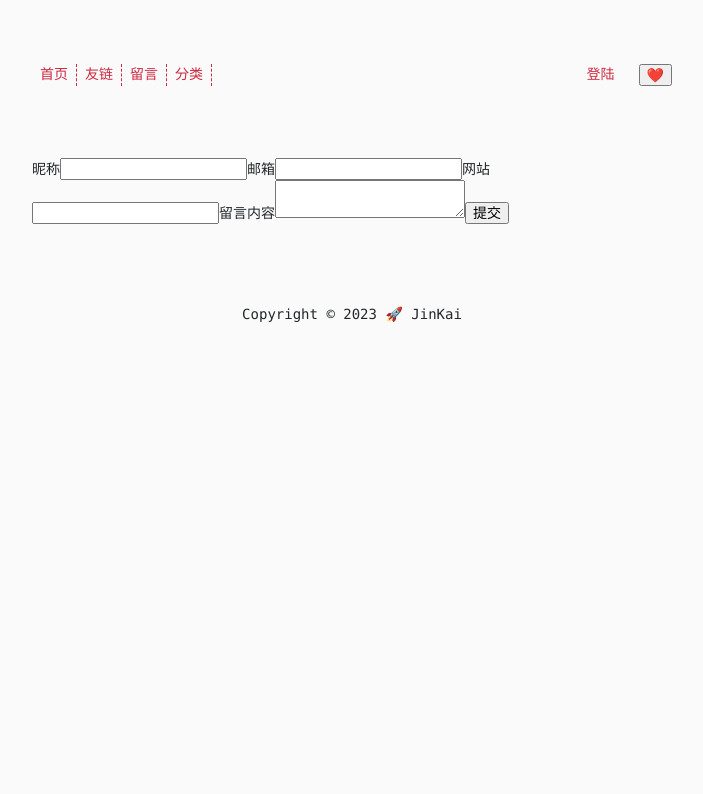
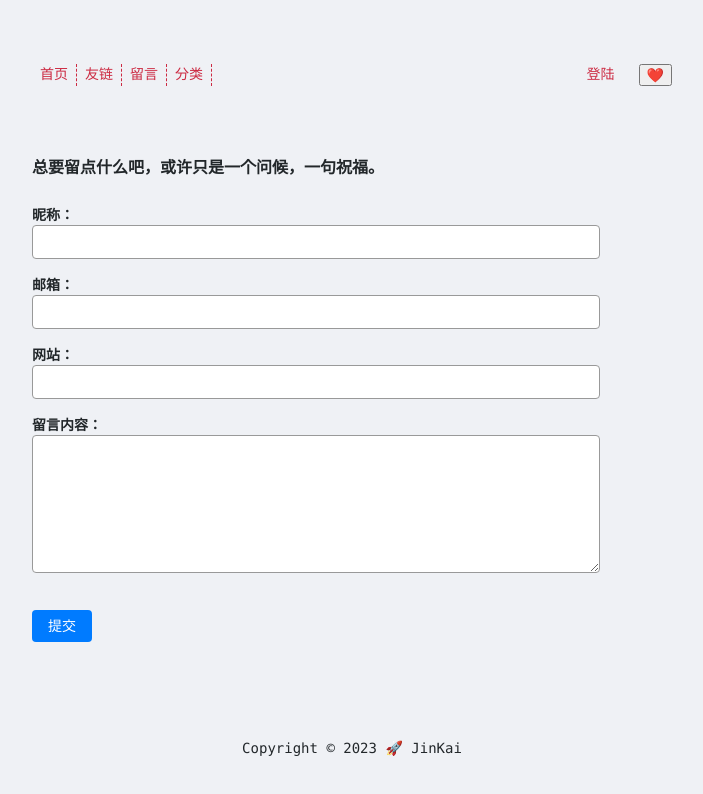
Before and after one commit to Jinmark-kai/vue-client-blog, a Vue app: page /message in a window 1280 px wide. Shown: the top 794 px of the page, without its empty margins (288-991 px from the left). Built offline with nearby package versions, Linux system fonts and the light colour scheme; what marked-gfm-heading-id, marked-mangle, notiflix would draw is missing.

Commit message:
基本完成

```diff
--- a/src/assets/global.css
+++ b/src/assets/global.css
@@ -1,6 +1,7 @@
 :root {
   color-scheme: light;
-  --theme-bg: #fafafa;
+  --theme-bg: #eff1f5;
+  --theme-card-bg: #ffffff;
   --theme-link: #567c77;
   --theme-text: #22272a;
   --theme-accent: #cc2a42;
@@ -11,7 +12,8 @@
 }
 :root.dark {
   color-scheme: dark;
-  --theme-bg: #1d1f21;
+  --theme-bg: #0e141b;
+  --theme-card-bg: #1e262f;
   --theme-link: #d480aa;
   --theme-text: #c9cacc;
   --theme-menu-bg: rgb(29 31 33 / 0.85);
@@ -61,9 +63,9 @@ html body {
   background-color: #f9f9f9;
 }
 
-::selection {
-  color: rbg(50, 143, 254);
-}
+/* ::selection {
+  color: rgb(50, 143, 254);
+} */
 
 a {
   color: inherit;
--- a/src/assets/markdown.css
+++ b/src/assets/markdown.css
@@ -50,7 +50,7 @@
 .mk p {
   margin: 1em 0;
   line-height: 1.6;
-  text-indent: 2em;
+  /* text-indent: 2em; */
 }
 
 .mk a {
--- a/src/views/article/article.vue
+++ b/src/views/article/article.vue
@@ -24,6 +24,7 @@
         <span>点赞数: {{ articleParams.like_count }}</span>
       </div>
     </div>
+    <hr class="hr-solid-content" data-content="本文完" />
     <div class="comment">
       <div v-if="isLogin">
         <label for="content">发表评论:</label>
@@ -89,7 +90,7 @@ export default {
       // 评论信息列表
       commentList: [],
       // 留言内容
-      content: "",
+      content: ""
       // 上下文信息
       // updownInfo: {},
     };
@@ -249,4 +250,26 @@ export default {
   color: var(--theme-text);
   cursor: pointer;
 }
+.hr-solid-content {
+  overflow:hidden;
+    color: #a2a9b6;
+    border: 0;
+    font-size: 12px;
+    padding: 1em 0;
+    position: relative;
+    margin: 1rem 0;
+}
+.hr-solid-content::before {
+    content: attr(data-content);
+    position: absolute;
+    padding: 0 1ch;
+    line-height: 1px;
+    border: solid #d0d0d5;
+    border-width: 0 99vw;
+    width: fit-content;
+    /* for 不支持fit-content浏览器 */
+    white-space: nowrap;
+    left: 50%;
+    transform: translateX(-50%);
+}
 </style>
--- a/src/views/home/index.vue
+++ b/src/views/home/index.vue
@@ -9,7 +9,10 @@
           <Social />
         </section>
     </header>
-    <h1 class="index_top">文章</h1>
+    <h1 class="index_top">
+      <span>文章</span>
+      <span class="top_total">文章数量:{{ total }}</span>
+    </h1>
     <div v-for="(item, index) in articleList" :key="index">
       <div class="card">
         <router-link :to="'/article/' + item.id">
@@ -17,6 +20,7 @@
           <p class="card_des">描述:{{ item.description }}</p>
           <p class="card_time">创建时间:{{ item.created }}</p>
         </router-link>
+        <span v-if="item.is_top == '0'" class="card_top"></span>
       </div>
     </div>
     <!-- 侧边 -->
@@ -45,7 +49,7 @@ export default {
       // 分页获取文章列表
       articleList: [],
       current: 1,
-      size: 2,
+      size: 10,
       total: 0,
     };
   },
@@ -81,16 +85,34 @@ export default {
 
 <style scoped>
 .index_top {
+  display: flex;
+  justify-content: space-between;
   margin-top: 4rem;
   margin-bottom: 2rem;
+}
+.top_total {
+  font-size: .5em;
 }
 .hotArticle {
   margin-bottom: 2rem;
 }
 .card {
+  position: relative;
   margin-top: 1rem;
   margin-bottom: 1rem;
   padding: 1rem;
+  background-color: var(--theme-card-bg);
+  border-radius: .5rem;
+}
+.card_top {
+  position: absolute;
+  width: 0;
+  height: 0;
+  border-width: 2rem 0 0 2rem;
+  top: 0;
+  right: 0;
+  border-style: solid;
+  border-color: var(--theme-accent) transparent transparent transparent;
 }
 .card:hover {
   box-shadow: 0 20px 25px -5px #0000001a, 0 8px 10px -6px #0000001a;
--- a/src/views/link/link.vue
+++ b/src/views/link/link.vue
@@ -1,22 +1,39 @@
 <template>
   <div>
-    <h1>申请友链</h1>
-    <p>添加你的友链</p>
+    <div class="link_list">
+      <h1 class="link_h1">友链列表</h1>
+      <div class="list_item" v-for="(item, index) in linksList" :key="index">
+        <a :href="item.url" target="_blank" rel="noopener noreferrer">
+          {{ item.site_name }}
+          <svg width="13.5" height="13.5" aria-hidden="true" viewBox="0 0 24 24" class="iconExternalLink_nPIU">
+            <path
+              fill="currentColor"
+              d="M21 13v10h-21v-19h12v2h-10v15h17v-8h2zm3-12h-10.988l4.035 4-6.977 7.07 2.828 2.828 6.977-7.07 4.125 4.172v-11z"
+            ></path>
+          </svg>
+        </a>
+        <p class="link_desc">
+          {{ item.site_desc }}
+        </p>
+      </div>
+    </div>
+    <h1 class="link_h1">申请友链</h1>
+    <p class="link_add">你想加入友链吗？填写信息，我将会公开你的博客链接！</p>
     <div>
-      <form @submit.prevent="submitForm">
-        <div>
-          <label for="site_name">站点名称：</label>
-          <input type="text" id="site_name" v-model="form.site_name" />
+      <form @submit.prevent="submitForm" class="form">
+        <div class="form-group">
+          <label for="site_name" class="form-label">站点名称：</label>
+          <input type="text" id="site_name" v-model="form.site_name" class="form-input" />
         </div>
-        <div>
-          <label for="site_desc">站点描述：</label>
-          <input type="text" id="site_desc" v-model="form.site_desc" />
+        <div class="form-group">
+          <label for="site_desc" class="form-label">站点描述：</label>
+          <input type="text" id="site_desc" v-model="form.site_desc" class="form-input" />
         </div>
-        <div>
-          <label for="url">站点URL：</label>
-          <input type="text" id="url" v-model="form.url" />
+        <div class="form-group">
+          <label for="url" class="form-label">站点URL：</label>
+          <input type="text" id="url" v-model="form.url" class="form-input" />
         </div>
-        <button type="submit">提交</button>
+        <button type="submit" class="form-btn">提交</button>
       </form>
     </div>
   </div>
@@ -24,6 +41,9 @@
 
 <script>
 export default {
+  created() {
+    this.getAllLink();
+  },
   data() {
     return {
       form: {
@@ -31,16 +51,30 @@ export default {
         site_desc: "",
         url: "",
       },
+      // 所有已审核友链
+      linksList: {},
     };
   },
   methods: {
+    // 提交友链表单逻辑
     async submitForm() {
       try {
-        let {message} = await this.$http.post("/links/addOrUpdateLinks", this.form);
-        this.$not.Notify.success(message)
+        let { message } = await this.$http.post("/links/addOrUpdateLinks", this.form);
+        console.log(this.form);
+        this.$not.Notify.success(message);
         console.log(this.form);
       } catch (err) {
-        console.log(err)
+        const { message } = err.response.data;
+        this.$not.Notify.failure(message);
+      }
+    },
+    // 获取所有已经审核友链
+    async getAllLink() {
+      try {
+        let { result } = await this.$http.get("/links/getAllLinks");
+        this.linksList = result;
+        console.log(this.linksList);
+      } catch (err) {
         console.error(err);
       }
     },
@@ -48,4 +82,59 @@ export default {
 };
 </script>
 
-<style lang="scss" scoped></style>
+<style scoped>
+.link_h1 {
+  text-align: center;
+}
+
+.link_add {
+}
+.list_item a:hover {
+  color: blue;
+  text-decoration: underline blue;
+}
+.link_desc {
+  margin: 0.5em 0 0 0;
+  text-indent: 2em;
+}
+/* 表单样式 */
+.form {
+  display: flex;
+  flex-direction: column;
+  max-width: 100%;
+  padding: 1rem;
+  border-radius: 0.5rem;
+}
+
+.form-group {
+  margin-bottom: 1rem;
+}
+
+.form-label {
+  display: inline-block;
+  width: 100px;
+  font-weight: bold;
+}
+
+.form-input {
+  display: inline-block;
+  width: calc(100% - 120px);
+  padding: 0.5rem;
+  border: 1px solid #999;
+  border-radius: 0.25rem;
+}
+
+.form-btn {
+  margin-top: 1rem;
+  padding: 0.5rem 1rem;
+  color: #fff;
+  background-color: #007bff;
+  border: none;
+  border-radius: 0.25rem;
+  cursor: pointer;
+}
+
+.form-btn:hover {
+  background-color: #0069d9;
+}
+</style>
--- a/src/views/message/message.vue
+++ b/src/views/message/message.vue
@@ -1,19 +1,24 @@
 <template>
   <div>
-    <form @submit.prevent="submitForm">
-      <label for="nickname">昵称</label>
-      <input type="text" id="nickname" name="nickname" required v-model="formData.nickname"/>
-
-      <label for="email">邮箱</label>
-      <input type="email" id="email" name="email" required v-model="formData.email"/>
-
-      <label for="website">网站</label>
-      <input type="url" id="website" name="website" v-model="formData.website"/>
-
-      <label for="content">留言内容</label>
-      <textarea id="content" name="content" required v-model="formData.content"></textarea>
-
-      <button type="submit">提交</button>
+    <h1 class="message_title">总要留点什么吧，或许只是一个问候，一句祝福。</h1>
+    <form @submit.prevent="submitForm" class="form">
+      <div class="form-group">
+        <label for="nickname" class="form-label">昵称：</label>
+        <input type="text" id="nickname" name="nickname" required v-model="formData.nickname" class="form-input" />
+      </div>
+      <div class="form-group">
+        <label for="email" class="form-label">邮箱：</label>
+        <input type="email" id="email" name="email" required v-model="formData.email" class="form-input" />
+      </div>
+      <div class="form-group">
+        <label for="website" class="form-label">网站：</label>
+        <input type="url" id="website" name="website" v-model="formData.website" class="form-input" />
+      </div>
+      <div class="form-group">
+        <label for="content" class="form-label">留言内容：</label>
+        <textarea id="content" name="content" required v-model="formData.content" class="form-textarea"></textarea>
+      </div>
+      <button type="submit" class="form-btn">提交</button>
     </form>
   </div>
 </template>
@@ -22,21 +27,84 @@
 export default {
   data() {
     return {
-        formData: {
-            nickname: "",
-            email: "",
-            website: "",
-            content: ""
-        }
+      formData: {
+        nickname: "",
+        email: "",
+        website: "",
+        content: "",
+      },
     };
   },
   methods: {
     // 提交表单
-    submitForm() {
-        console.log(this.formData)
+    async submitForm() {
+      try {
+        let { result, code } = await this.$http.post("/message/add", this.formData);
+        if (code != 0) {
+          this.$not.Notify.failure("网络错误！");
+          return;
+        }
+        (this.formData = {
+          nickname: "",
+          email: "",
+          website: "",
+          content: "",
+        }),
+          this.$not.Notify.success("提交成功啦！");
+      } catch (err) {
+        console.log(err);
+        this.$not.Notify.failure("未知错误！");
+      }
     },
   },
 };
 </script>
 
-<style lang="scss" scoped></style>
+<style scoped>
+.message_title {
+  font-size: 1rem;
+}
+.form {
+  max-width: 100%;
+  padding: 1rem 0;
+  border-radius: 0.25rem;
+}
+
+.form-group {
+  margin-bottom: 1rem;
+}
+
+.form-label {
+  display: inline-block;
+  width: 80px;
+  font-weight: bold;
+}
+
+.form-input,
+.form-textarea {
+  display: inline-block;
+  width: calc(100% - 90px);
+  padding: 0.5rem;
+  border: 1px solid #999;
+  border-radius: 0.25rem;
+}
+
+.form-textarea {
+  height: 120px;
+  resize: vertical;
+}
+
+.form-btn {
+  margin-top: 1rem;
+  padding: 0.5rem 1rem;
+  color: #fff;
+  background-color: #007bff;
+  border: none;
+  border-radius: 0.25rem;
+  cursor: pointer;
+}
+
+.form-btn:hover {
+  background-color: #0069d9;
+}
+</style>
```
Also changed, not shown: src/views/category/category.vue (+39 -11 lines).
